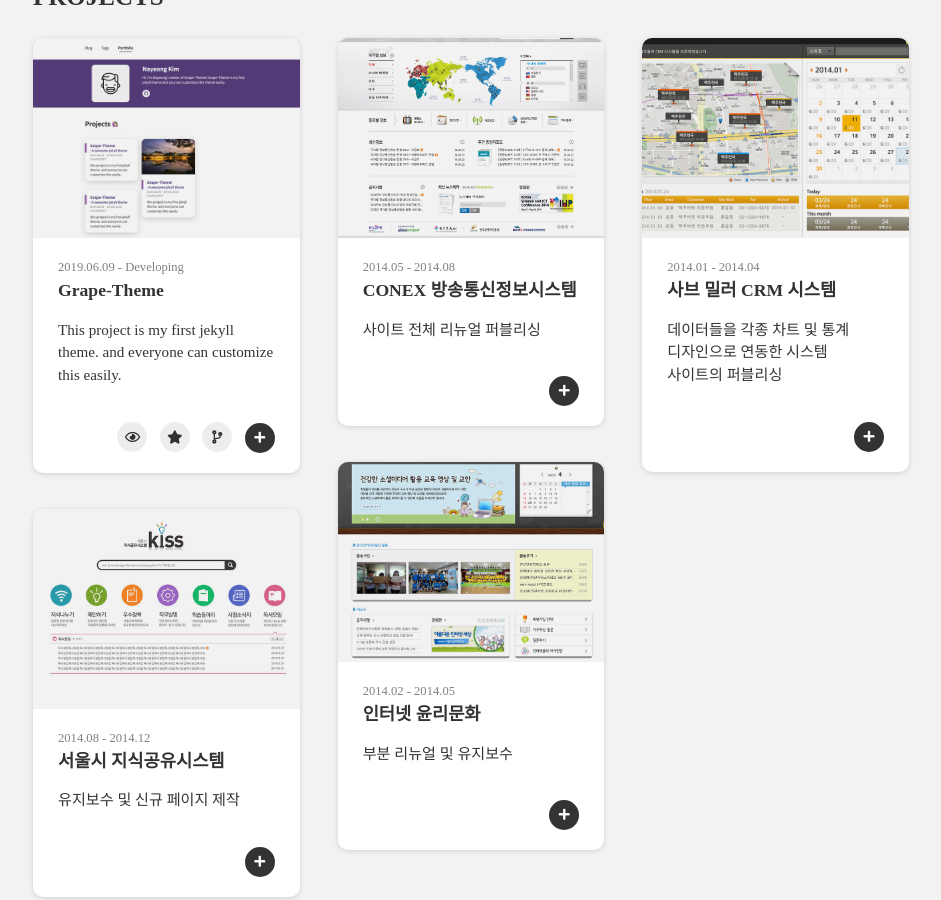
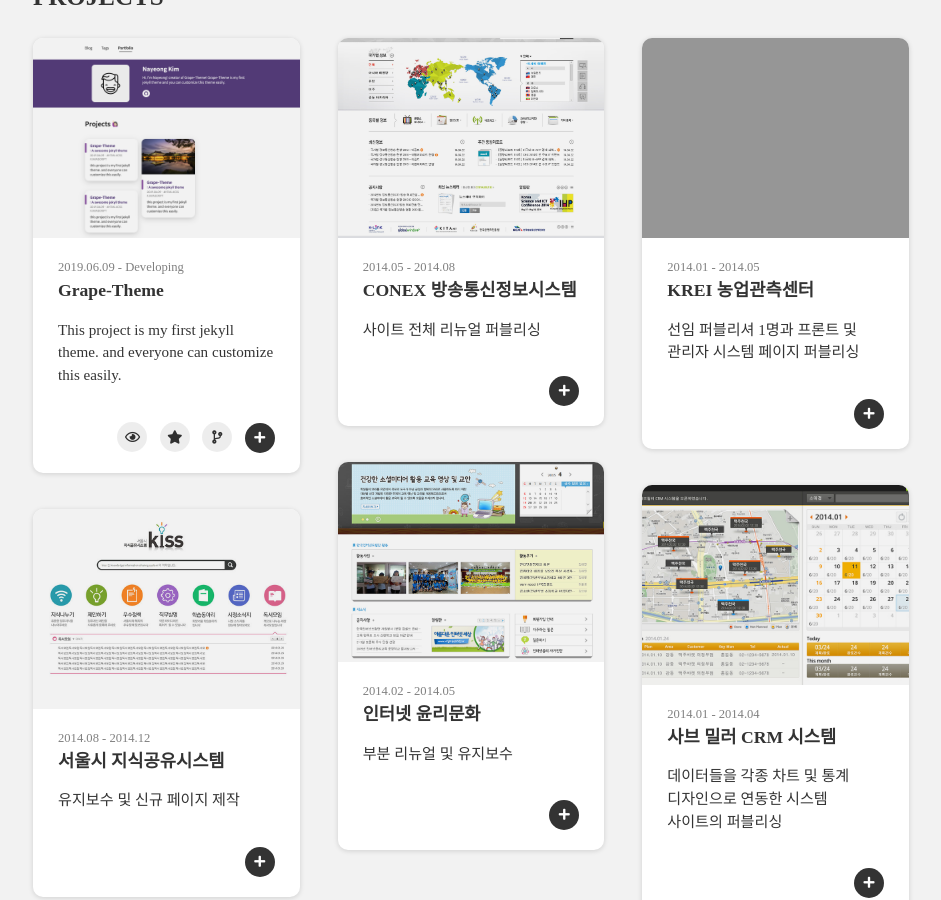
Before and after one commit to JeongrakChoi/JeongrakChoi.github.io, a Jekyll site: the page built from portfolio.html, in a window 1280 px wide and 900 px high, scrolled down 955 px. Shown: the whole window, without its empty margins (169-1110 px from the left). Built offline with Jekyll 4.4.1, drawn with Linux system fonts in a browser that asks for light colours; nearby versions of some CDN libraries; some web fonts are replaced.

Commit message:
Update projects.yml

```diff
--- a/_data/projects.yml
+++ b/_data/projects.yml
@@ -68,6 +68,20 @@
     print : True # If 'False' is selected, it will not be displayed in 'home.html > aside > .proj-content'.
     modal : True # If 'True' is selected, modal can open in 'portfolio.html'.
     url :  # Full URL
+    image : "krei01.jpg" # path: assets/project/
+    date : 2014.01 - 2014.05
+    title : KREI 농업관측센터
+    summary : 퍼블리싱(Web + Mobile)
+    description :  선임 퍼블리셔 1명과 프론트 및 관리자 시스템 페이지 퍼블리싱
+    contents :
+        - title : Mobile
+          image : krei02.jpg
+
+
+- project :
+    print : True # If 'False' is selected, it will not be displayed in 'home.html > aside > .proj-content'.
+    modal : True # If 'True' is selected, modal can open in 'portfolio.html'.
+    url :  # Full URL
     image : "miller01.jpg" # path: assets/project/
     date : 2014.01 - 2014.04
     title : 사브 밀러 CRM 시스템
```
